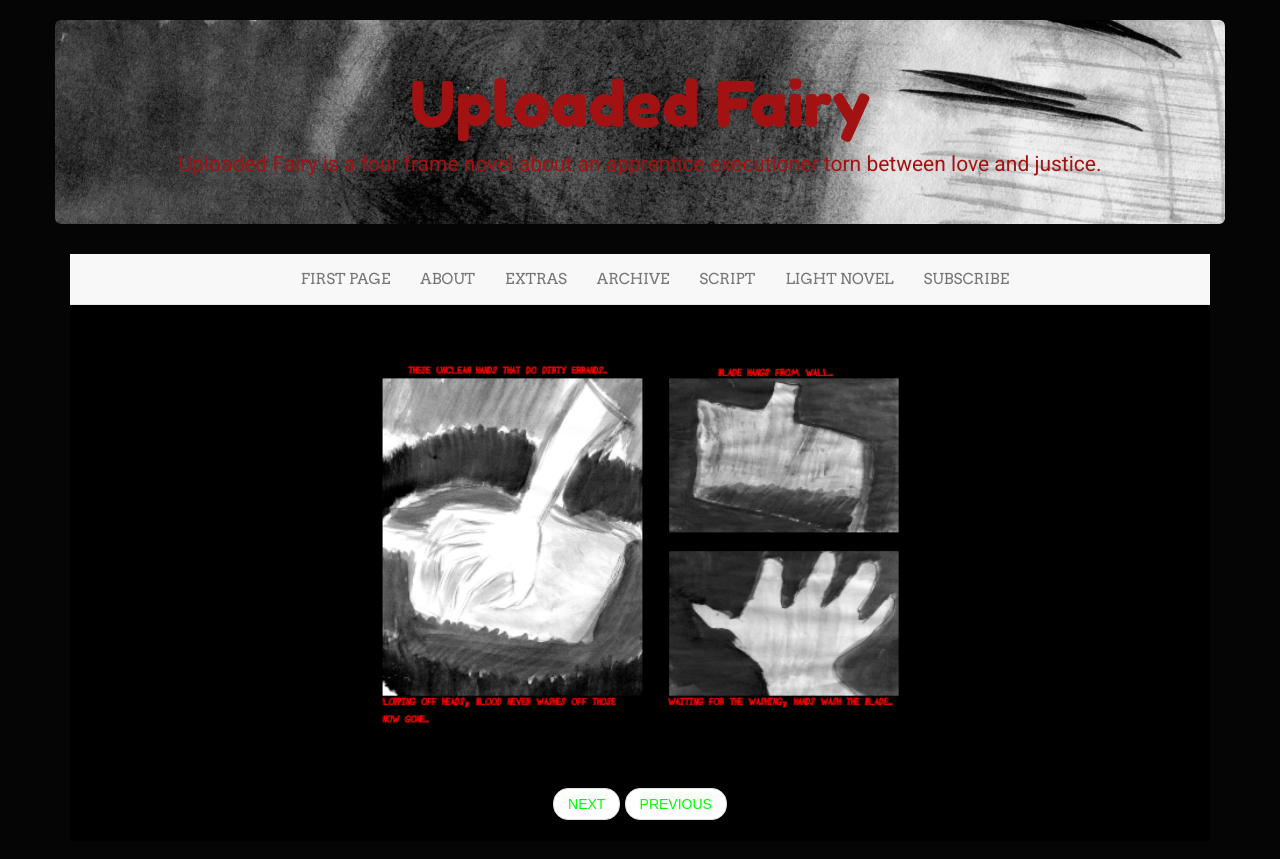
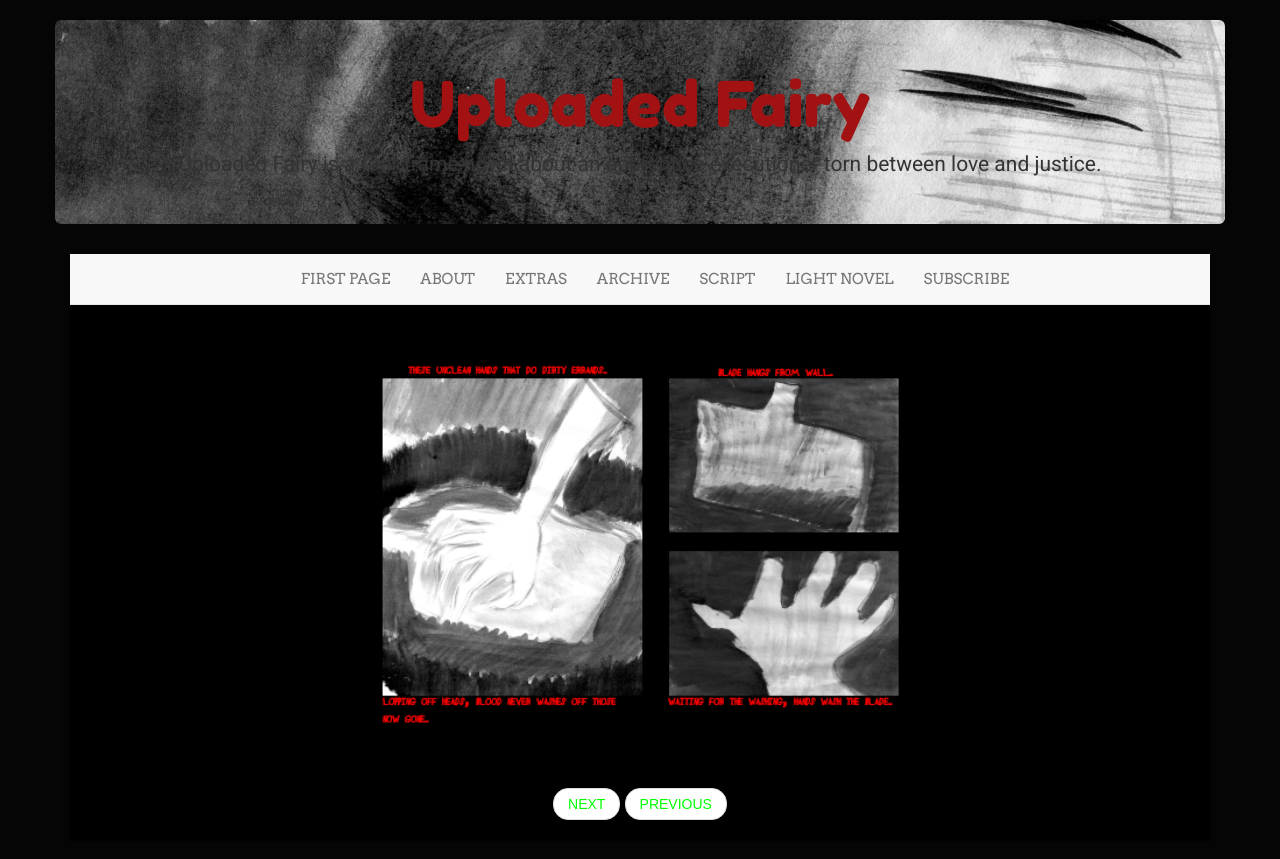
Before and after one commit to LWFlouisa/UploadedFairy, a Jekyll site: the page built from _posts/2021-08-04-page1.md, in a window 1280 px wide. Shown: the top 859 px of the page. Built offline with Jekyll 4.4.1, drawn with Linux system fonts in a browser that asks for light colours; nearby versions of some CDN libraries.

Commit message:
Update comic.css

```diff
--- a/css/comic.css
+++ b/css/comic.css
@@ -5,7 +5,6 @@
 body {
   font-family: 'Droid Sans', sans-serif;
   font-size: 15px;
-  color: #A31212;
   padding-top: 20px;
   background-color: #050505;
 }
```
